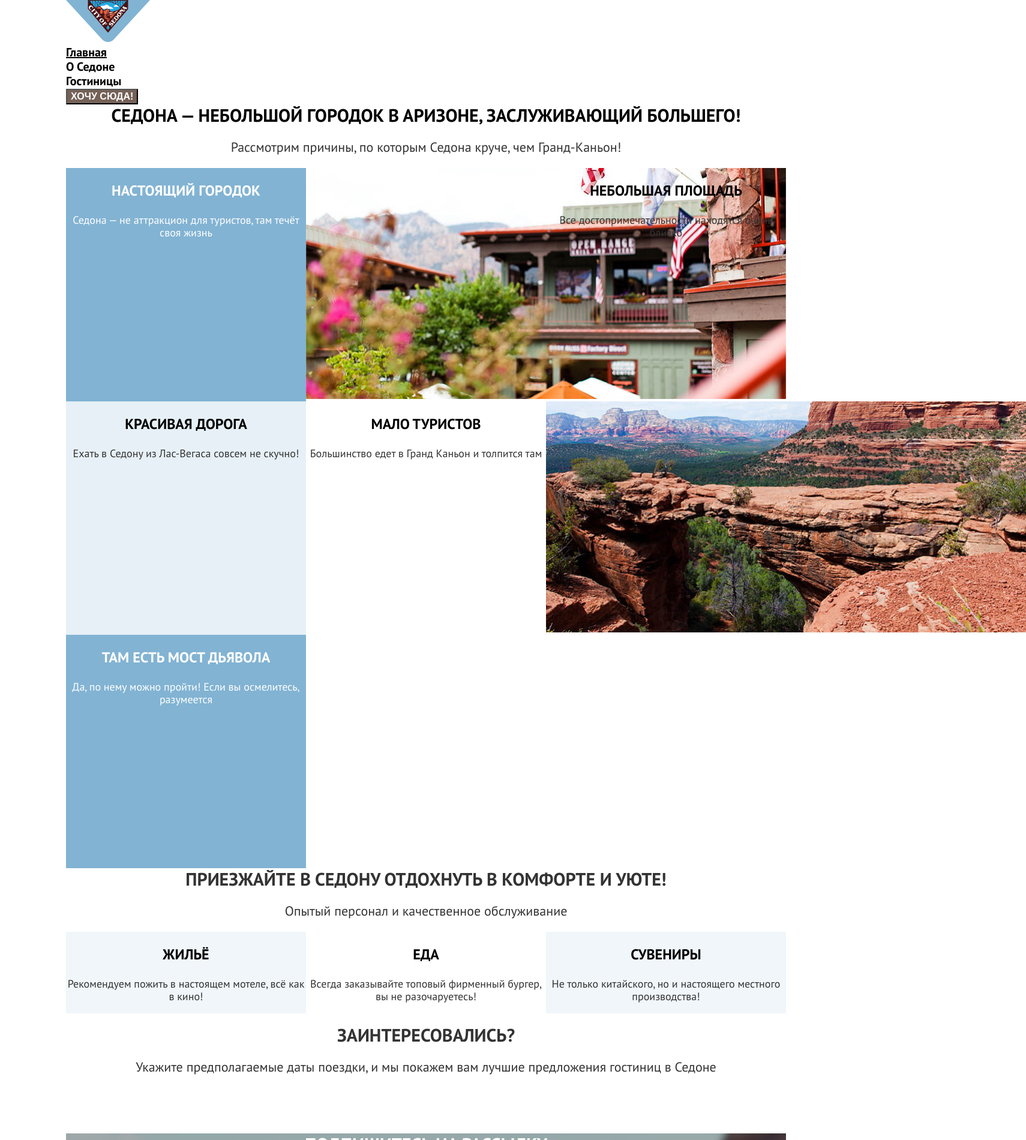
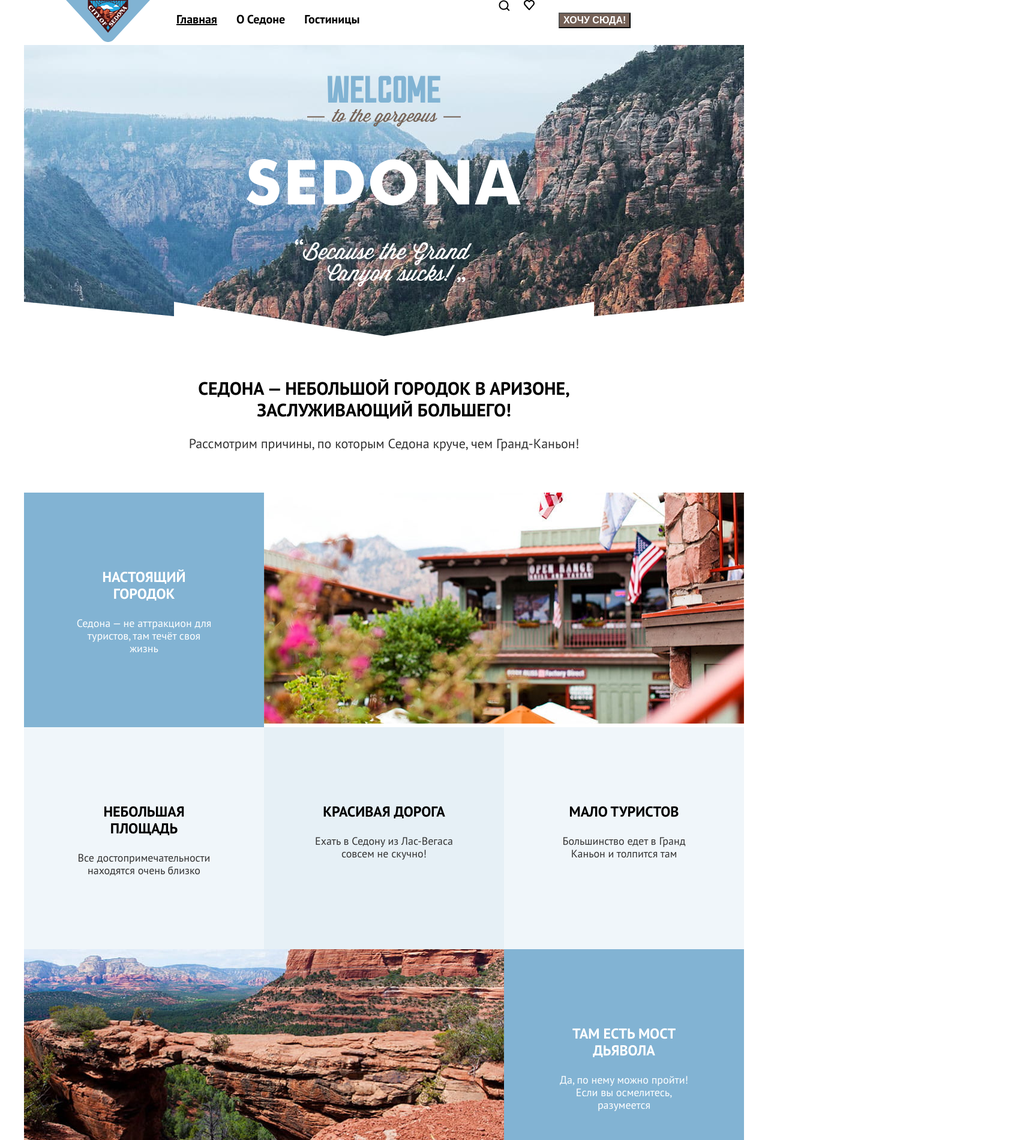
Before and after one commit to slavalinwood/2292441-sedona-36, a plain HTML site: page index.html in a window 1280 px wide. Shown: the top 1900 px of the page at 60% size, 1710 px wide, since content can reach past the window. Drawn offline with Linux system fonts and the light colour scheme.

Commit message:
Редактирует сетки, добавляет фоновые изображения

```diff
--- a/index.html
+++ b/index.html
@@ -30,15 +30,15 @@
             </li>
           </ul>
           <ul class="main-navigation-list main-navigation-user">
-            <li class="main-navigation-item">
-              <a class="main-navigation-link search" href="#">
+            <li class="main-navigation-item search">
+              <a class="main-navigation-link" href="#">
                 <span class="visually-hidden">
                   Поиск
                 </span>
               </a>
             </li>
-            <li class="main-navigation-item">
-              <a class="main-navigation-link favourites" href="#">
+            <li class="main-navigation-item favourites">
+              <a class="main-navigation-link" href="#">
                 <span class="visually-hidden">
                   Избарнное
                 </span>
@@ -59,14 +59,14 @@
         <h1 class="visually-hidden">
           Добро пожаловать в Седону
         </h1>
-        <div>
-          <div></div>
-          <div></div>
+        <div class="index-background">
+          <div class="welcome-svg"></div>
+          <div class="divider"></div>
         </div>
         <section class="advantages">
           <header class="advantages-header">
             <span class="advantages-header-title">
-              Седона — небольшой городок в Аризоне, заслуживающий большего!
+              Седона — небольшой городок в Аризоне,<br>заслуживающий большего!</br>
             </span>
             <p class="advantages-header-description">
               Рассмотрим причины, по которым Седона круче, чем Гранд-Каньон!
@@ -81,7 +81,7 @@
                 Седона — не аттракцион для туристов, там течёт своя жизнь
               </p>
             </li>
-            <li class="advantages-item-image">
+            <li class="advantages-item-image city-image">
               <img src="images/advantages-city.jpg" width="800" height="385" alt="Город Седона">
             </li>
             <li class="advantages-item">
@@ -108,7 +108,7 @@
                 Большинство едет в Гранд Каньон и толпится там
               </p>
             </li>
-            <li class="advantages-item-image">
+            <li class="advantages-item-image bridge-image">
               <img src="images/advantages-bridge.jpg" width="800" height="385" alt="Мост Дьявола">
             </li>
             <li class="advantages-item advantages-item-accent">
@@ -124,7 +124,7 @@
         <section class="services">
           <header class="services-header">
             <span class="services-header-title">
-              Приезжайте в Седону отдохнуть в комфорте и уюте!
+              Приезжайте в Седону отдохнуть<br>в комфорте и уюте!</br>
             </span>
             <p class="services-header-description">
               Опытый персонал и качественное обслуживание
@@ -170,7 +170,7 @@
           <p class="hotel-search-description">
             Укажите предполагаемые даты поездки, и мы покажем вам лучшие предложения гостиниц в Седоне
           </p>
-          <a class="hotel-search-link button" href="catalog.html">
+          <a class="hotel-search-button" href="catalog.html">
             Поиск гостиницы в Седоне
           </a>
         </section>
@@ -203,22 +203,22 @@
             Наши социальные сети
           </h4>
           <ul class="footer-social-list">
-            <li class="footer-social-item">
-              <a class="footer-social-link vk-logo" href="https://vk.com/htmlacademy">
+            <li class="footer-social-item vk-logo">
+              <a class="footer-social-link" href="https://vk.com/htmlacademy">
                 <span class="visually-hidden">
                   Вконтакте
                 </span>
               </a>
             </li>
-            <li class="footer-social-item">
-              <a class="footer-social-link telegram-logo" href="https://t.me/htmlacademy">
+            <li class="footer-social-item telegram-logo">
+              <a class="footer-social-link" href="https://t.me/htmlacademy">
                 <span class="visually-hidden">
                   Телеграм
                 </span>
               </a>
             </li>
-            <li class="footer-social-item">
-              <a class="footer-social-link youtube-logo" href="https://www.youtube.com/user/htmlacademyru">
+            <li class="footer-social-item youtube-logo">
+              <a class="footer-social-link" href="https://www.youtube.com/user/htmlacademyru">
                 <span class="visually-hidden">
                   Ютуб
                 </span>
--- a/styles/styles.css
+++ b/styles/styles.css
@@ -39,6 +39,7 @@ ul {
 }
 
 .header-container {
+    box-sizing: border-box;
     padding: 0 70px;
     margin: 0 auto;
     width: 1200px;
@@ -53,20 +54,43 @@ ul {
 .footer-container {
     width: 1200px;
     margin: 0 auto;
-    padding: 40px 70px 30px;
 }
 
 .main-navigation {
     font-size: 20px;
     font-weight: 700;
     line-height: 24px;
-    width: 507px;
+    display: flex;
+    height: min-content;
 }
 
 .main-navigation-list {
     width: 339px;
-    padding: 0;
-    margin: 0;
+    display: flex;
+    margin-left: 28px;
+    box-sizing: border-box;
+    padding-left: 0;
+    margin-top: 0;
+    margin-bottom: 0;
+    height: min-content;
+}
+
+.main-navigation {
+    box-sizing: border-box;
+}
+
+.main-navigation-logo {
+    height: min-content;
+}
+
+.main-navigation-item {
+    padding: 20px 16px;
+    height: min-content;
+}
+
+.main-navigation-user {
+    display: flex;
+    margin-left: auto;
 }
 
 .main-navigation-link {
@@ -83,34 +107,85 @@ ul {
     color: #ffffff;
 }
 
+.index-background {
+    width: 1200px;
+    height: 485px;
+    display: flex;
+    background-image: url(../images/index-background.jpg);
+    flex-wrap: wrap;
+}
+
+.welcome-svg {
+    width: 458px;
+    height: 352px;
+    background-image: url(../images/welcome.svg);
+    margin: 51px auto 25px auto;
+}
+
+.divider {
+    width: 1200px;
+    height: 57px;
+    background-image: url(../images/divider.png);
+}
+
 .visually-hidden {
     display: none;
 }
 
 .search {
+    width: 18px;
+    height: 18px;
+    padding: 22px 12px;
     background-image: url(../images/search.svg);
     background-repeat: no-repeat;
 }
 
 .favourites {
+    width: 18px;
+    height: 17px;
+    padding: 22px 12px;
     background-image: url(../images/favoutites.svg);
     background-repeat: no-repeat;
 }
 
-
 .advantages {
     text-align: center;
+}
+
+.advantages-header {
+    padding-top: 69px;
+    padding-bottom: 69px;
 }
 
 .advantages-container {
     margin: 0;
     display: grid;
     grid-template-columns: 400px 400px 400px;
-    grid-template-rows: 1fr 1fr 1fr;
+    grid-template-rows: auto auto auto;
 }
 
 .advantages-list {
     padding: 0;
+}
+
+.advantages-item {
+    padding: 103px 85px;
+}
+
+.advantages-item:nth-child(3), .advantages-item:nth-child(4), .advantages-item:nth-child(5) {
+    grid-row-start: 2;
+}
+
+.advantages-item:last-child {
+    grid-column-start: 3;
+}
+
+.bridge-image {
+    grid-column-start: 1;
+}
+
+.advantages-item:nth-child(3), .advantages-item:nth-child(5) {
+    background-color: #83B3D31F;
 }
 
 .advantages-header-title {
@@ -124,6 +199,8 @@ ul {
 .advantages-header-description {
     font-size: 22px;
     line-height: 26px;
+    margin-top: 25px;
+    margin-bottom: 0;
 }
 
 .advantages-item-description {
@@ -160,6 +237,12 @@ ul {
     display: grid;
     grid-template-columns: 400px 400px 400px;
     grid-template-rows: 1fr;
+    margin-top: 0;
+}
+
+.services-header {
+    padding-top: 64px;
+    padding-bottom: 64px;
 }
 
 .services-header-title {
@@ -172,6 +255,12 @@ ul {
 .services-header-description {
     font-size: 22px;
     line-height: 26px;
+    margin-top: 20px;
+    margin-bottom: 0;
+}
+
+.services-item {
+    padding: 80px 85px;
 }
 
 .services-item:first-child, .services-item:last-child {
@@ -191,6 +280,7 @@ ul {
 
 .hotel-search {
     text-align: center;
+    padding: 96px 304px;
 }
 
 .hotel-search-title {
@@ -203,6 +293,8 @@ ul {
 .hotel-search-description {
     font-size: 22px;
     line-height: 26px;
+    margin-top: 20px;
+    margin-bottom: 54px;
 }
 
 .hotel-search-link {
@@ -214,6 +306,17 @@ ul {
     color: #ffffff;
 }
 
+.hotel-search-button {
+    background-color: #756157;
+    color: #ffffff;
+    text-decoration: none;
+    font-size: 20px;
+    font-weight: 700;
+    line-height: 36px;
+    text-transform: uppercase;
+    padding: 0 50px;
+}
+
 .page-footer {
     text-align: center;
 }
@@ -222,6 +325,7 @@ ul {
     background-image: url(../images/footer-background.jpg);
     background-size: 100% auto;
     color: #ffffff;
+    padding: 96px 258px 104px;
 }
 
 .newsletter-title {
@@ -251,23 +355,26 @@ ul {
     background-color: #82B3D3;
 }
 
-.footer-social {
+.footer-social-list {
     display: flex;
 }
 
 .vk-logo {
+    width: 24px;
+    height: 14px;
     background-image: url(../images/VK.svg);
-    background-repeat: no-repeat;
 }
 
 .telegram-logo {
+    width: 18px;
+    height: 16px;
     background-image: url(../images/telegram.svg);
-    background-repeat: no-repeat;
 }
 
 .youtube-logo {
+    width: 22px;
+    height: 17px;
     background-image: url(../images/youtube.svg);
-    background-repeat: no-repeat;
 }
 
 .footer-contacts-link {
```
